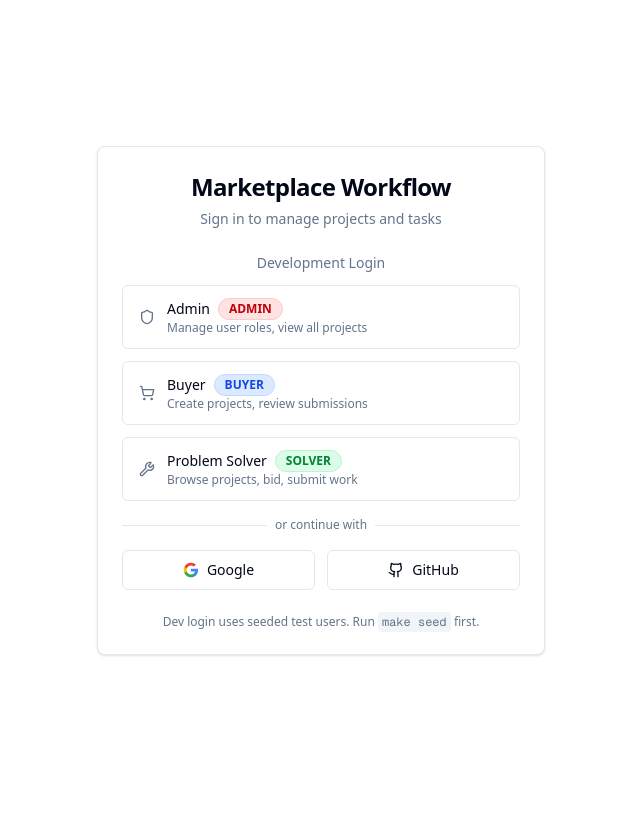
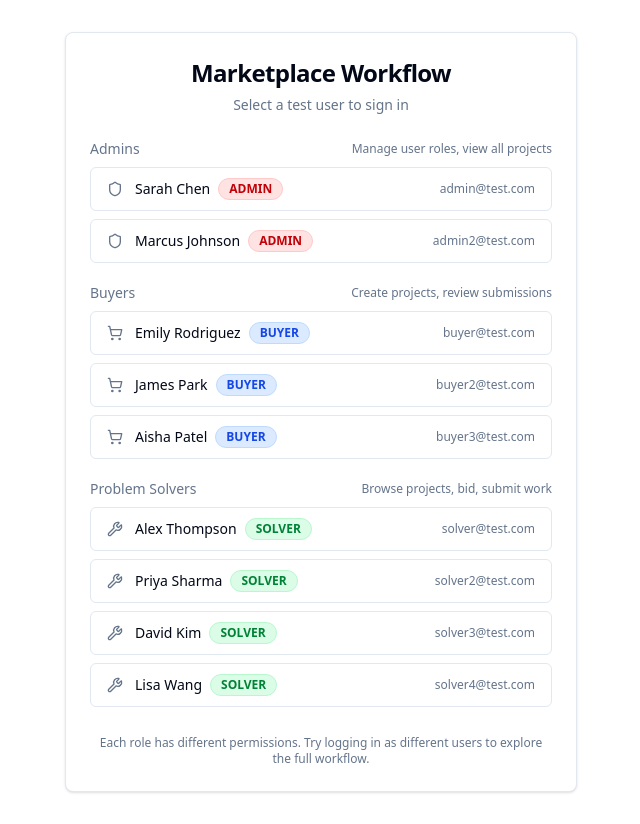
Before and after one commit to HikenNoAce001/marketplace-workflow-system, a Next.js app in the folder frontend/: page /auth/login in a window 1280 px wide. Shown: the whole page, without its empty margins (319-959 px from the left). Before the commit the page ends 800 px from the top, so only its background shows below. Built offline with nearby package versions, Linux system fonts and the light colour scheme; no server answers.

Commit message:
Expand test users to 9 and remove OAuth buttons

```diff
--- a/frontend/src/app/auth/login/page.tsx
+++ b/frontend/src/app/auth/login/page.tsx
@@ -3,21 +3,13 @@
 /**
  * Login Page — Entry point for authentication.
  *
- * Shows two sections:
- * 1. DEV LOGIN: Quick-select test users (admin, buyer, solver)
- *    - Calls POST /api/auth/dev-login with the selected email
- *    - Only available in development (remove before production)
- *
- * 2. OAUTH LOGIN: Google + GitHub buttons
- *    - Calls GET /api/auth/google (or /github) to get OAuth URL
- *    - Redirects user to Google/GitHub consent screen
- *    - After consent, user is redirected back to /auth/callback
- *    - Disabled until OAuth credentials are configured in .env
+ * Shows test users grouped by role (Admin, Buyer, Solver).
+ * Each user card shows name, email, and role badge.
+ * Clicking a card logs in as that user via POST /api/auth/dev-login.
  *
  * WHY "use client"?
  * This page uses React hooks (useState, event handlers, useAuth)
- * which only work in Client Components. Login pages are always
- * client-rendered because they need interactivity.
+ * which only work in Client Components.
  */
 
 import { useState } from "react";
@@ -33,43 +25,84 @@ import {
   CardTitle,
 } from "@/components/ui/card";
 import { Badge } from "@/components/ui/badge";
-import { Separator } from "@/components/ui/separator";
 import { toast } from "sonner";
-import { Shield, ShoppingCart, Wrench, Github } from "lucide-react";
+import { Shield, ShoppingCart, Wrench } from "lucide-react";
 
 /**
- * Test users created by the seed script (make seed).
- * Each has a different role so we can test all 3 perspectives.
- *
- * The icon and color help visually distinguish roles — this is
- * what the PDF means by "clear visual distinction between roles."
+ * Test users created by the seed script — grouped by role.
+ * The icon and color help visually distinguish roles.
  */
 const TEST_USERS = [
   {
     email: "admin@test.com",
-    label: "Admin",
+    name: "Sarah Chen",
     role: Role.ADMIN,
-    description: "Manage user roles, view all projects",
     icon: Shield,
-    // Each role gets a distinct color for quick visual identification
+    badgeClass: "bg-red-100 text-red-700 border-red-200",
+  },
+  {
+    email: "admin2@test.com",
+    name: "Marcus Johnson",
+    role: Role.ADMIN,
+    icon: Shield,
     badgeClass: "bg-red-100 text-red-700 border-red-200",
   },
   {
     email: "buyer@test.com",
-    label: "Buyer",
+    name: "Emily Rodriguez",
     role: Role.BUYER,
-    description: "Create projects, review submissions",
+    icon: ShoppingCart,
+    badgeClass: "bg-blue-100 text-blue-700 border-blue-200",
+  },
+  {
+    email: "buyer2@test.com",
+    name: "James Park",
+    role: Role.BUYER,
+    icon: ShoppingCart,
+    badgeClass: "bg-blue-100 text-blue-700 border-blue-200",
+  },
+  {
+    email: "buyer3@test.com",
+    name: "Aisha Patel",
+    role: Role.BUYER,
     icon: ShoppingCart,
     badgeClass: "bg-blue-100 text-blue-700 border-blue-200",
   },
   {
     email: "solver@test.com",
-    label: "Problem Solver",
+    name: "Alex Thompson",
     role: Role.SOLVER,
-    description: "Browse projects, bid, submit work",
     icon: Wrench,
     badgeClass: "bg-green-100 text-green-700 border-green-200",
   },
+  {
+    email: "solver2@test.com",
+    name: "Priya Sharma",
+    role: Role.SOLVER,
+    icon: Wrench,
+    badgeClass: "bg-green-100 text-green-700 border-green-200",
+  },
+  {
+    email: "solver3@test.com",
+    name: "David Kim",
+    role: Role.SOLVER,
+    icon: Wrench,
+    badgeClass: "bg-green-100 text-green-700 border-green-200",
+  },
+  {
+    email: "solver4@test.com",
+    name: "Lisa Wang",
+    role: Role.SOLVER,
+    icon: Wrench,
+    badgeClass: "bg-green-100 text-green-700 border-green-200",
+  },
+];
+
+// Group users by role for organized display
+const ROLE_GROUPS = [
+  { role: Role.ADMIN, label: "Admins", description: "Manage user roles, view all projects" },
+  { role: Role.BUYER, label: "Buyers", description: "Create projects, review submissions" },
+  { role: Role.SOLVER, label: "Problem Solvers", description: "Browse projects, bid, submit work" },
 ];
 
 export default function LoginPage() {
@@ -79,22 +112,14 @@ export default function LoginPage() {
 
   /**
    * Handle dev login — called when user clicks a test user button.
-   *
-   * Flow:
-   * 1. Set loading state on the clicked button
-   * 2. Call devLogin(email) from useAuth hook
-   * 3. Hook handles: API call → store token → fetch user → redirect
-   * 4. If error → show toast notification
+   * Flow: API call → store token → fetch user → redirect by role
    */
   const handleDevLogin = async (email: string) => {
     setLoadingEmail(email);
     try {
       await devLogin(email);
-      // Success! The hook redirects automatically, so no need to do anything here.
-      // We show a toast anyway so the user gets feedback while the redirect happens.
       toast.success("Logged in successfully!");
     } catch (error) {
-      // Show error as a toast notification (red, bottom-right of screen)
       toast.error(
         error instanceof Error ? error.message : "Login failed. Is the backend running?"
       );
@@ -103,52 +128,13 @@ export default function LoginPage() {
     }
   };
 
-  /**
-   * Handle OAuth login — redirects to Google/GitHub consent screen.
-   *
-   * Flow:
-   * 1. GET /api/auth/google → returns { url: "https://accounts.google.com/..." }
-   * 2. Redirect browser to that URL
-   * 3. User logs in on Google/GitHub
-   * 4. Google/GitHub redirects back to /api/auth/callback/google
-   * 5. Backend exchanges code → creates user → sets cookie → returns token
-   * 6. Frontend /auth/callback page handles the response
-   */
-  const handleOAuthLogin = async (provider: "google" | "github") => {
-    try {
-      const API_BASE =
-        process.env.NEXT_PUBLIC_API_URL || "http://localhost:8000/api";
-      const res = await fetch(`${API_BASE}/auth/${provider}`);
-
-      if (!res.ok) {
-        toast.error(`${provider} OAuth is not configured. Add credentials to .env`);
-        return;
-      }
-
-      const data = await res.json();
-      // Redirect the entire browser to the OAuth consent screen
-      window.location.href = data.url;
-    } catch {
-      toast.error("Failed to start OAuth flow. Is the backend running?");
-    }
-  };
-
   return (
-    <div className="flex min-h-screen items-center justify-center bg-background px-4">
-      {/*
-        motion.div from Framer Motion — adds a smooth fade-in + slide-up
-        animation when the login card appears. This is the "smooth animated
-        transitions" the PDF asks for.
-
-        initial: starting state (invisible, shifted down)
-        animate: ending state (visible, normal position)
-        transition: how long it takes (0.4s with ease-out curve)
-      */}
+    <div className="flex min-h-screen items-center justify-center bg-background px-4 py-8">
       <motion.div
         initial={{ opacity: 0, y: 20 }}
         animate={{ opacity: 1, y: 0 }}
         transition={{ duration: 0.4, ease: "easeOut" }}
-        className="w-full max-w-md"
+        className="w-full max-w-lg"
       >
         <Card>
           <CardHeader className="text-center">
@@ -156,53 +142,53 @@ export default function LoginPage() {
               Marketplace Workflow
             </CardTitle>
             <CardDescription>
-              Sign in to manage projects and tasks
+              Select a test user to sign in
             </CardDescription>
           </CardHeader>
 
-          <CardContent className="space-y-6">
-            {/* ============================================ */}
-            {/* SECTION 1: Dev Login (test users)            */}
-            {/* Quick buttons for each role — click to login */}
-            {/* ============================================ */}
-            <div className="space-y-3">
-              <p className="text-sm font-medium text-muted-foreground text-center">
-                Development Login
+          <CardContent className="space-y-5">
+            {/* Render each role group with its users */}
+            {ROLE_GROUPS.map((group) => {
+              const users = TEST_USERS.filter((u) => u.role === group.role);
+              return (
+                <div key={group.role} className="space-y-2">
+                  {/* Role group header */}
+                  <div className="flex items-center justify-between">
+                    <p className="text-sm font-medium text-muted-foreground">
+                      {group.label}
                     </p>
+                    <p className="text-xs text-muted-foreground">
+                      {group.description}
+                    </p>
+                  </div>
 
-              {TEST_USERS.map((testUser) => {
+                  {/* User buttons for this role */}
+                  <div className="grid gap-2">
+                    {users.map((testUser, idx) => {
                       const Icon = testUser.icon;
                       const isLoading = loadingEmail === testUser.email;
 
                       return (
-                  /*
-                    Each test user button is wrapped in motion.div for a
-                    staggered animation — they appear one after another
-                    instead of all at once. More polished feel.
-                  */
                         <motion.div
                           key={testUser.email}
                           initial={{ opacity: 0, x: -10 }}
                           animate={{ opacity: 1, x: 0 }}
-                    transition={{ duration: 0.3, delay: 0.1 * TEST_USERS.indexOf(testUser) }}
+                          transition={{ duration: 0.3, delay: 0.05 * idx }}
                         >
                           <Button
                             variant="outline"
-                      className="w-full justify-start gap-3 h-auto py-3"
+                            className="w-full justify-start gap-3 h-auto py-2.5"
                             onClick={() => handleDevLogin(testUser.email)}
                             disabled={isLoading || loadingEmail !== null}
                           >
-                      {/* Spinner or icon depending on loading state */}
                             {isLoading ? (
-                        <div className="h-5 w-5 animate-spin rounded-full border-2 border-primary border-t-transparent" />
+                              <div className="h-4 w-4 animate-spin rounded-full border-2 border-primary border-t-transparent" />
                             ) : (
-                        <Icon className="h-5 w-5 text-muted-foreground" />
+                              <Icon className="h-4 w-4 text-muted-foreground" />
                             )}
 
-                      <div className="flex flex-col items-start text-left">
                             <div className="flex items-center gap-2">
-                          <span className="font-medium">{testUser.label}</span>
-                          {/* Role badge with distinct color per role */}
+                              <span className="font-medium text-sm">{testUser.name}</span>
                               <Badge
                                 variant="outline"
                                 className={`text-xs ${testUser.badgeClass}`}
@@ -210,73 +196,21 @@ export default function LoginPage() {
                                 {testUser.role}
                               </Badge>
                             </div>
-                        <span className="text-xs text-muted-foreground">
-                          {testUser.description}
+                            <span className="ml-auto text-xs text-muted-foreground">
+                              {testUser.email}
                             </span>
-                      </div>
                           </Button>
                         </motion.div>
                       );
                     })}
                   </div>
+                </div>
+              );
+            })}
 
-            {/* Visual separator between dev login and OAuth */}
-            <div className="relative">
-              <Separator />
-              <span className="absolute left-1/2 top-1/2 -translate-x-1/2 -translate-y-1/2 bg-card px-2 text-xs text-muted-foreground">
-                or continue with
-              </span>
-            </div>
-
-            {/* ============================================ */}
-            {/* SECTION 2: OAuth buttons                     */}
-            {/* Google + GitHub — redirect to consent screen */}
-            {/* ============================================ */}
-            <div className="grid grid-cols-2 gap-3">
-              <Button
-                variant="outline"
-                onClick={() => handleOAuthLogin("google")}
-                className="gap-2"
-              >
-                {/* Google "G" icon as inline SVG — simpler than importing a package */}
-                <svg className="h-4 w-4" viewBox="0 0 24 24">
-                  <path
-                    d="M22.56 12.25c0-.78-.07-1.53-.2-2.25H12v4.26h5.92a5.06 5.06 0 0 1-2.2 3.32v2.77h3.57c2.08-1.92 3.28-4.74 3.28-8.1z"
-                    fill="#4285F4"
-                  />
-                  <path
-                    d="M12 23c2.97 0 5.46-.98 7.28-2.66l-3.57-2.77c-.98.66-2.23 1.06-3.71 1.06-2.86 0-5.29-1.93-6.16-4.53H2.18v2.84C3.99 20.53 7.7 23 12 23z"
-                    fill="#34A853"
-                  />
-                  <path
-                    d="M5.84 14.09c-.22-.66-.35-1.36-.35-2.09s.13-1.43.35-2.09V7.07H2.18C1.43 8.55 1 10.22 1 12s.43 3.45 1.18 4.93l2.85-2.22.81-.62z"
-                    fill="#FBBC05"
-                  />
-                  <path
-                    d="M12 5.38c1.62 0 3.06.56 4.21 1.64l3.15-3.15C17.45 2.09 14.97 1 12 1 7.7 1 3.99 3.47 2.18 7.07l3.66 2.84c.87-2.6 3.3-4.53 6.16-4.53z"
-                    fill="#EA4335"
-                  />
-                </svg>
-                Google
-              </Button>
-
-              <Button
-                variant="outline"
-                onClick={() => handleOAuthLogin("github")}
-                className="gap-2"
-              >
-                <Github className="h-4 w-4" />
-                GitHub
-              </Button>
-            </div>
-
-            {/* Helpful hint at the bottom */}
-            <p className="text-xs text-center text-muted-foreground">
-              Dev login uses seeded test users. Run{" "}
-              <code className="rounded bg-muted px-1 py-0.5 font-mono text-xs">
-                make seed
-              </code>{" "}
-              first.
+            {/* Helpful hint */}
+            <p className="text-xs text-center text-muted-foreground pt-2">
+              Each role has different permissions. Try logging in as different users to explore the full workflow.
             </p>
           </CardContent>
         </Card>
```
Also changed, not shown: 1 other file (tests, documents, lock files or other folders). Lines whose indentation alone changed are shown as unchanged.
